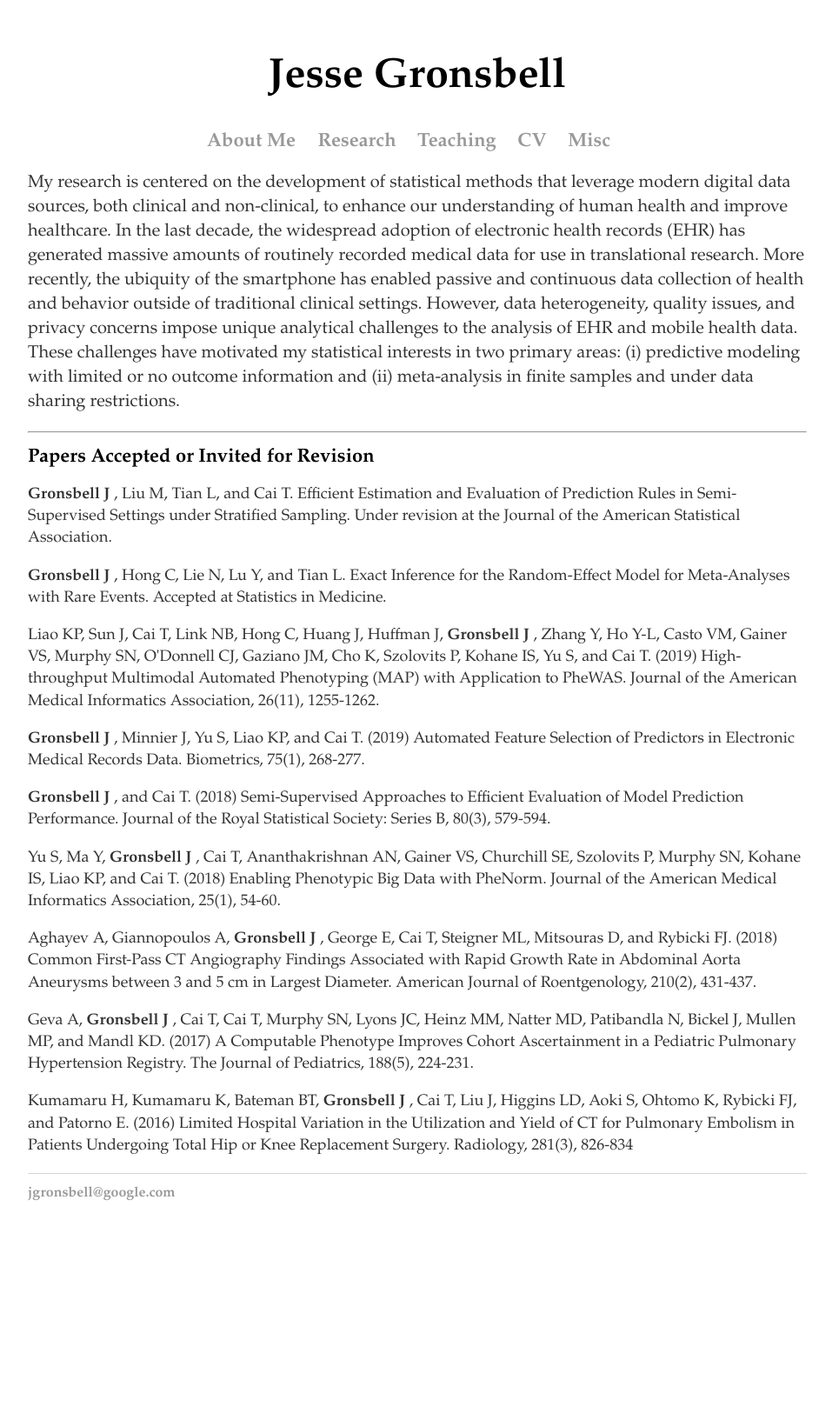
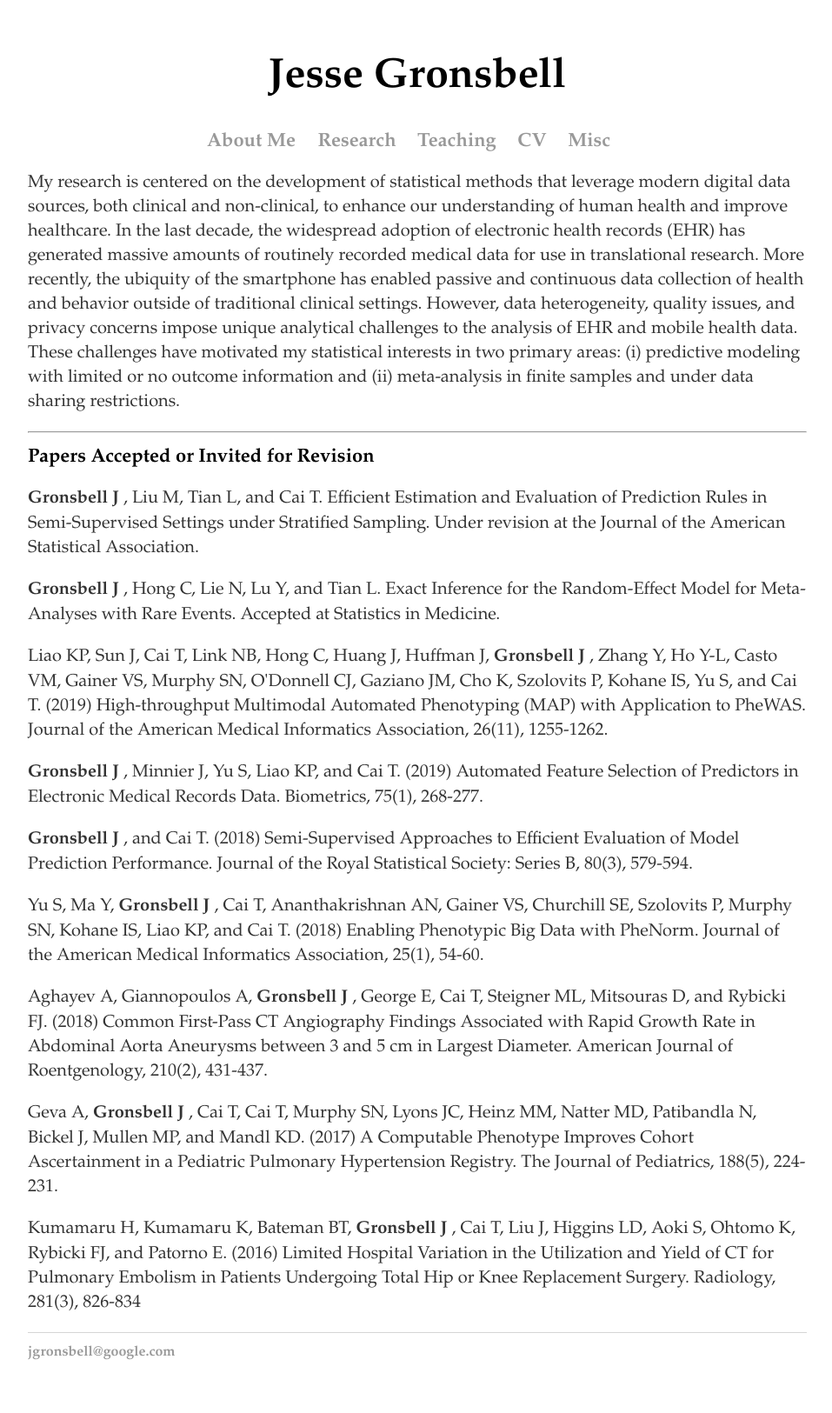
Before and after one commit to jgrons/old_website, a Jekyll site: the page built from research.html, in a window 1280 px wide. Shown: the whole page at 87% size, without its empty margins (160-1117 px from the left). Built offline with Jekyll 4.4.1, drawn with Linux system fonts in a browser that asks for light colours; before the commit the page ends 1442 px from its top, so only the background shows below that.

Commit message:
Update research.html

```diff
--- a/research.html
+++ b/research.html
@@ -22,39 +22,39 @@
 
 <h1 style="font-size:22px; font-family: palatino">Papers Accepted or Invited for Revision</h1>
 
-<p style="font-size:18px; font-family: palatino">
+<p style="font-size:20px; font-family: palatino">
  <b> Gronsbell J </b>, Liu M, Tian L, and Cai T. Efficient Estimation and Evaluation of Prediction Rules in Semi-Supervised Settings under Stratified Sampling. Under revision at the Journal of the American Statistical Association.
 </p>
 
-<p style="font-size:18px; font-family: palatino">
+<p style="font-size:20px; font-family: palatino">
 <b> Gronsbell J </b>, Hong C, Lie N, Lu Y, and Tian L. Exact Inference for the Random-Effect Model for Meta-Analyses with Rare Events. Accepted at Statistics in Medicine.
 </p>
 
-<p style="font-size:18px; font-family: palatino">
+<p style="font-size:20px; font-family: palatino">
 Liao KP, Sun J, Cai T, Link NB, Hong C, Huang J, Huffman J, <b> Gronsbell J </b>, Zhang Y, Ho Y-L, Casto VM, Gainer VS, Murphy SN, O'Donnell CJ, Gaziano JM, Cho K, Szolovits P, Kohane IS, Yu S, and Cai T. (2019) High-throughput  Multimodal  Automated  Phenotyping  (MAP) with  Application  to  PheWAS. Journal of the American Medical Informatics Association, 26(11), 1255-1262.
 </p>
 
-<p style="font-size:18px; font-family: palatino">
+<p style="font-size:20px; font-family: palatino">
 <b> Gronsbell J </b>, Minnier J, Yu S, Liao KP, and Cai T.  (2019) Automated Feature Selection of Predictors in Electronic Medical Records Data. Biometrics, 75(1), 268-277.
 </p>
 
-<p style="font-size:18px; font-family: palatino">
+<p style="font-size:20px; font-family: palatino">
 <b> Gronsbell J </b>, and Cai T. (2018) Semi-Supervised Approaches to Efficient Evaluation of Model Prediction Performance. Journal of the Royal Statistical Society: Series B, 80(3), 579-594.
 </p>
 
-<p style="font-size:18px; font-family: palatino">
+<p style="font-size:20px; font-family: palatino">
 Yu S, Ma Y, <b> Gronsbell J </b>, Cai T, Ananthakrishnan AN, Gainer VS, Churchill SE, Szolovits P, Murphy SN, Kohane IS, Liao KP, and Cai T. (2018) Enabling Phenotypic Big Data with PheNorm. Journal of the American Medical Informatics Association, 25(1), 54-60.
 </p>
 
-<p style="font-size:18px; font-family: palatino">
+<p style="font-size:20px; font-family: palatino">
 Aghayev A, Giannopoulos A, <b> Gronsbell J </b>, George E, Cai T, Steigner ML, Mitsouras D, and Rybicki FJ. (2018) Common First-Pass CT Angiography Findings Associated with Rapid Growth Rate in Abdominal Aorta Aneurysms between 3 and 5 cm in Largest Diameter. American Journal of Roentgenology, 210(2), 431-437.
 </p>
 
-<p style="font-size:18px; font-family: palatino">
+<p style="font-size:20px; font-family: palatino">
 Geva A, <b> Gronsbell J </b>,  Cai T,  Cai T,  Murphy SN, Lyons JC, Heinz MM, Natter MD, Patibandla N, Bickel J, Mullen MP, and Mandl KD. (2017) A Computable Phenotype Improves Cohort Ascertainment in a Pediatric Pulmonary Hypertension Registry. The Journal of Pediatrics, 188(5), 224-231.
 </p>
 
-<p style="font-size:18px; font-family: palatino">
+<p style="font-size:20px; font-family: palatino">
 Kumamaru H, Kumamaru K, Bateman BT, <b> Gronsbell J </b>, Cai T, Liu J, Higgins LD, Aoki S, Ohtomo K, Rybicki FJ, and Patorno E. (2016) Limited Hospital Variation in the Utilization and Yield of CT for Pulmonary Embolism in Patients Undergoing Total Hip or Knee Replacement Surgery. Radiology, 281(3), 826-834
 	</p>
 </div><!-- /.blurb -->
```
